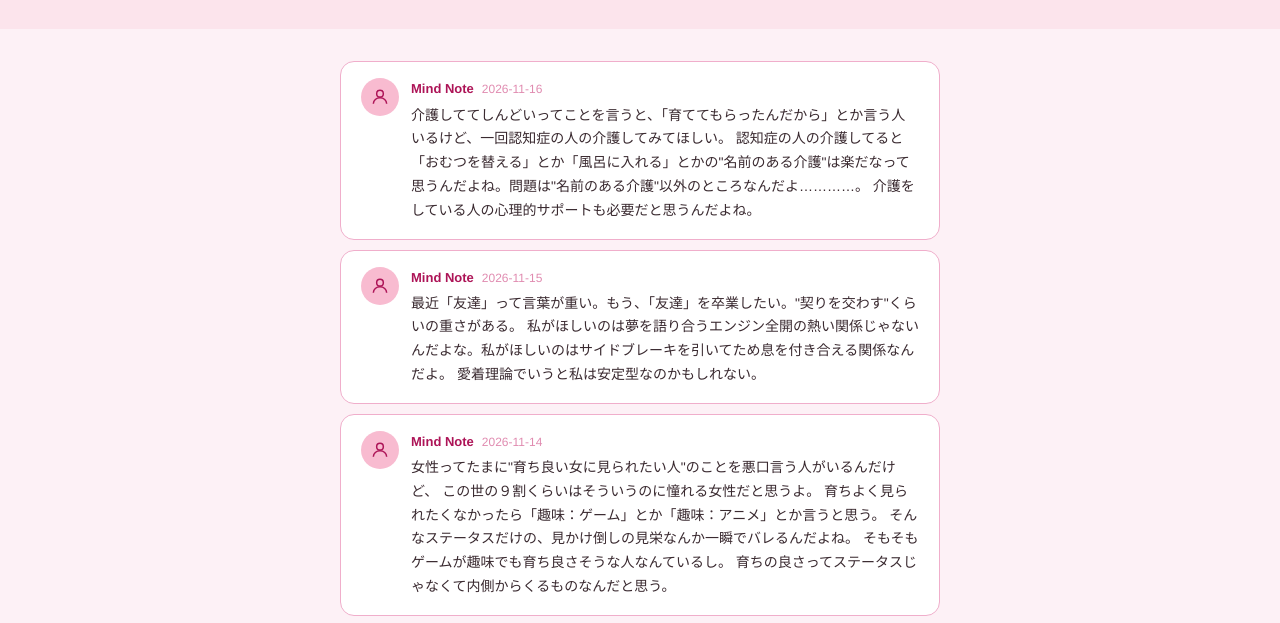
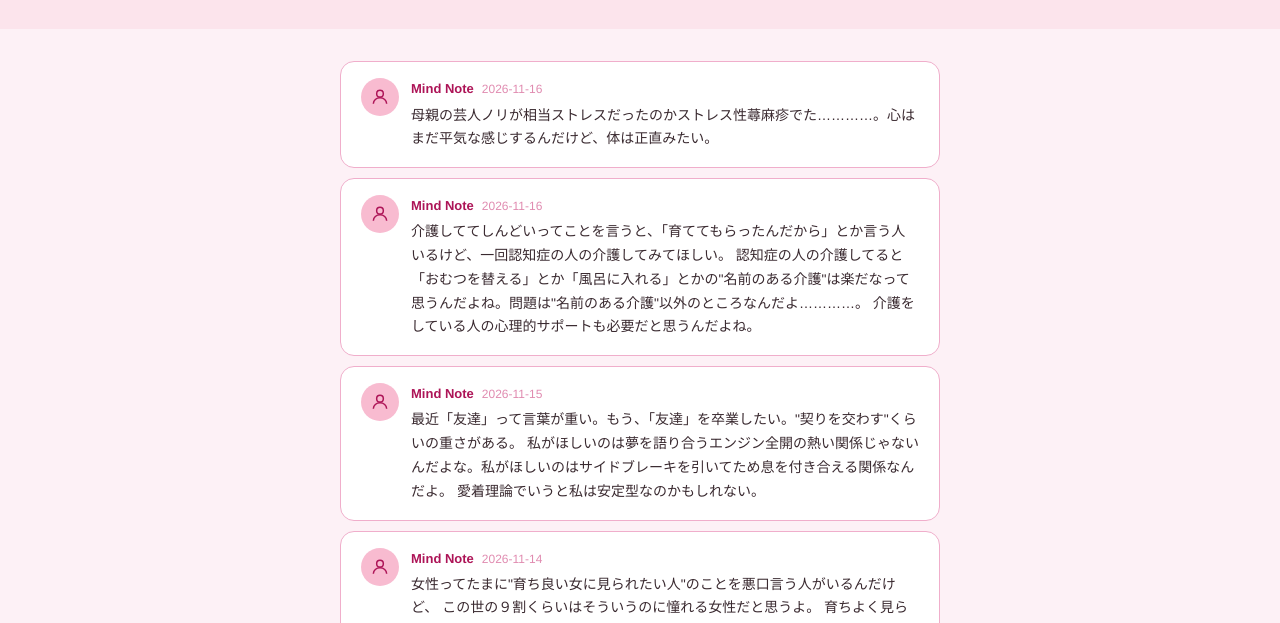
Before and after one commit to Azaleacreativeroom888/fan-psychology, a plain HTML site: page blog.html in a window 1280 px wide. Shown: the part 164-787 px from the top of the page. Drawn offline with Linux system fonts and the light colour scheme.

Commit message:
Update blog.html

```diff
--- a/blog.html
+++ b/blog.html
@@ -84,6 +84,16 @@
 </div>
 
 <div class="feed">
+
+  <div class="tweet">
+    <div class="tweet-avatar">
+      <svg viewBox="0 0 24 24" xmlns="http://www.w3.org/2000/svg"><circle cx="12" cy="8" r="4"/><path d="M4 20c0-4 3.6-7 8-7s8 3 8 7"/></svg>
+    </div>
+    <div class="tweet-body">
+      <div class="tweet-head"><span class="tweet-name">Mind Note</span><span class="tweet-date">2026-11-16</span></div>
+      <p class="tweet-text">母親の芸人ノリが相当ストレスだったのかストレス性蕁麻疹でた…………。心はまだ平気な感じするんだけど、体は正直みたい。</p>
+    </div>
+  </div>
 
   <div class="tweet">
     <div class="tweet-avatar">
```
